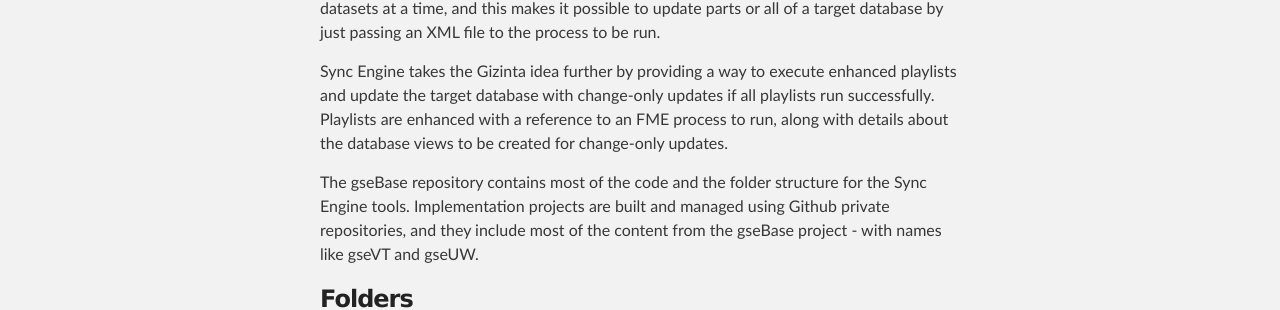
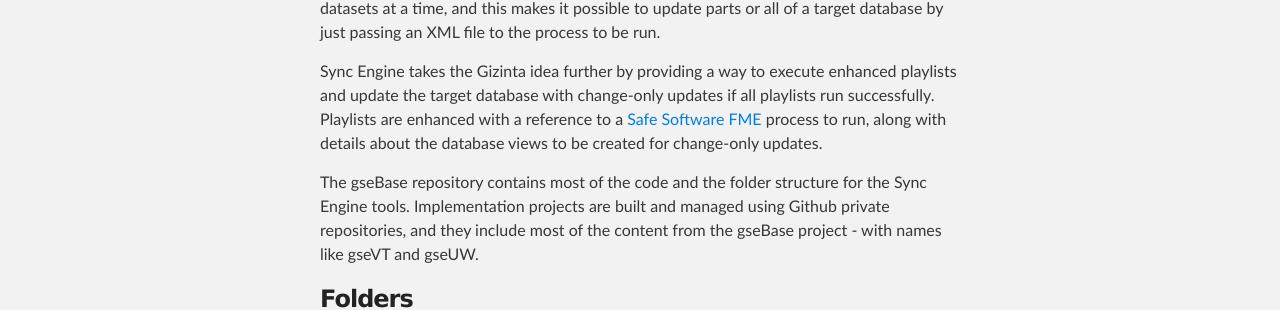
Before and after one commit to Vertex3/gseBase, a Jekyll site: the page built from index.html, in a window 1280 px wide. Shown: the part 382-692 px from the top of the page. Built offline with Jekyll 4.4.1, drawn with Linux system fonts in a browser that asks for light colours.

Commit message:
Updated index.html

```diff
--- a/index.html
+++ b/index.html
@@ -8,13 +8,16 @@
 
 
 
+
     <!-- MAIN CONTENT -->
     <div id="main_content_wrap" class="outer">
       <section id="main_content" class="inner">
 
 	  <h3><a id="welcome" class="anchor" href="#welcome" aria-hidden="true"><span class="octicon octicon-link"></span></a>Overview</h3>
         <p>Sync Engine builds on the basic <a href="http://github.com/Gizinta/gzTools" target='new'>Gizinta</a> library. Gizinta makes it easier to move data between databases using XML configuration files to map source datasets to target data models. Gizinta also has 'playlists' - all Gizinta tools have the ability to run one or more datasets at a time, and this makes it possible to update parts or all of a target database by just passing an XML file to the process to be run.</p>
-        <p>Sync Engine takes the Gizinta idea further by providing a way to execute enhanced playlists and update the target database with change-only updates if all playlists run successfully. Playlists are enhanced with a reference to an FME process to run, along with details about the database views to be created for change-only updates.</p>
+
+        <p>Sync Engine takes the Gizinta idea further by providing a way to execute enhanced playlists and update the target database with change-only updates if all playlists run successfully. Playlists are enhanced with a reference to a <a href='http://safe.com' target='new'>Safe Software FME</a> process to run, along with details about the database views to be created for change-only updates.</p>
+
         <p>The gseBase repository contains most of the code and the folder structure for the Sync Engine tools. Implementation projects are built and managed using Github private repositories, and they include most of the content from the gseBase project - with names like gseVT and gseUW.</p>
 
         <h3>Folders</h3>
```
